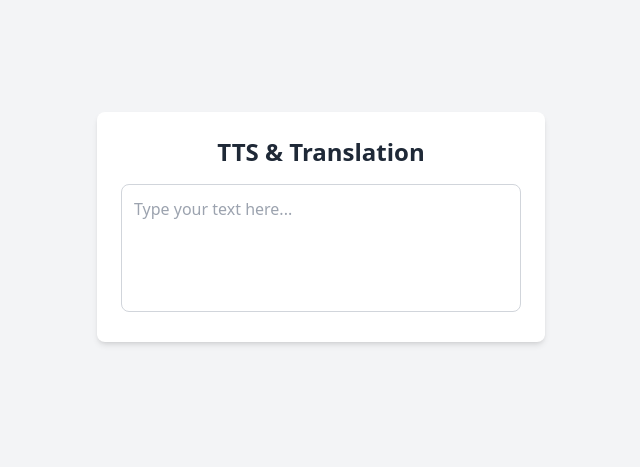
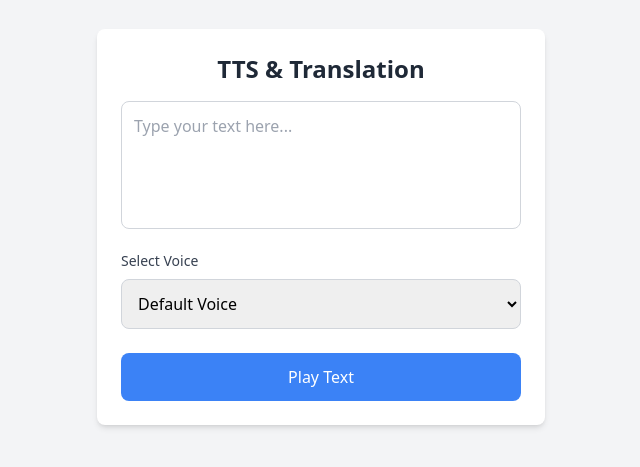
Before and after one commit to aam198/text-to-speech, a plain HTML site: page public/index.html in a window 1280 px wide. Shown: the part 173-640 px from the top of the page, without its empty margins (319-959 px from the left). Drawn offline with nearby package versions, Linux system fonts and the light colour scheme.

Commit message:
Added button: Play Text

```diff
--- a/public/index.html
+++ b/public/index.html
@@ -1,5 +1,6 @@
 <!DOCTYPE html>
 <html lang="en">
+
   <head>
     <meta charset="UTF-8">
     <meta name="viewport" content="width=device-width, initial-scale=1.0">
@@ -7,6 +8,7 @@
     <link rel="stylesheet" href="styles/main.css">
     <title>TTS & Translation App</title>
   </head>
+
   <body class="bg-gray-100 flex items-center justify-center h-screen">
     <div class="bg-white shadow-md rounded-lg p-6 max-w-md w-full">
       <h1 class="text-2xl font-semibold text-gray-800 text-center mb-4">
@@ -16,9 +18,20 @@
       <!-- Text Input-->
       <textarea class="w-full h-32 p-3 border border-gray-300 rounded-lg focus:outline-none focus:ring-2 focus:ring-blue-500 resize-none" placeholder="Type your text here..."></textarea>
 
-
-
+      <!-- Voice Selection -->
+      <div class="mt-4">
+        <label for="voiceSelect" class="block text-sm font-medium text-gray-700 mb-2">Select Voice</label>
+        <select
+          id="voiceSelect"
+          class="w-full p-3 border border-gray-300 rounded-lg focus:outline-none focus:ring-2 focus:ring-blue-500">
+          <option value="default">Default Voice</option>
+          <option value="voice1">Voice 1</option>
+          <option value="voice2">Voice 2</option>
+        </select>
       </div>
-
+      <button class="mt-6 w-full bg-blue-500 hover:bg-blue-600 text-white font-medium py-3 rounded-lg focus:outline-none focus:ring-2 focus:ring-blue-500" id="playButton">
+        Play Text
+      </button>
+    </div>
   </body>
 </html>
```
Lines whose indentation alone changed are shown as unchanged.
